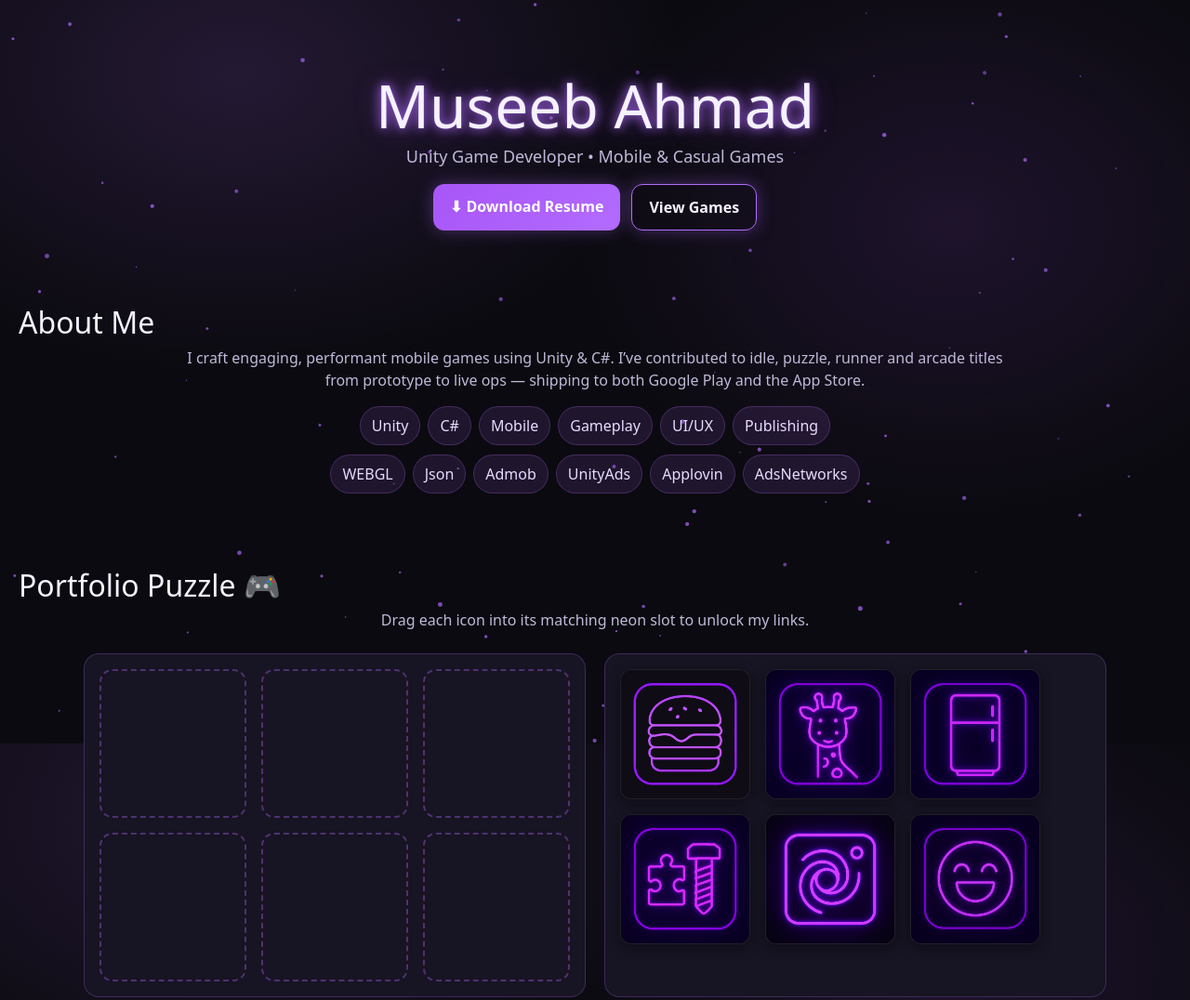
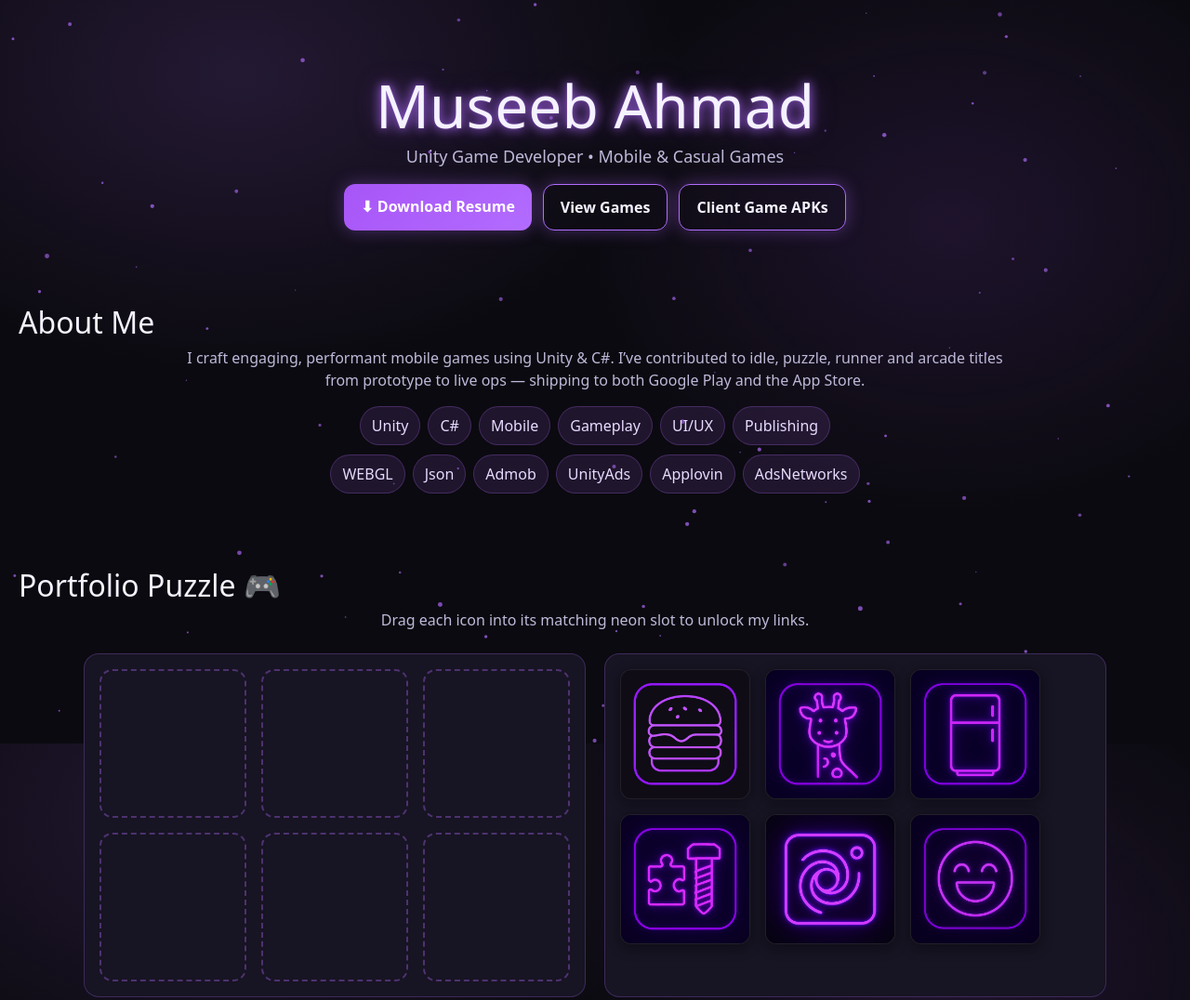
Before and after one commit to musaibahmed830/Museeb-Ahmad-Portfolio-, a plain HTML site: page index.html in a window 1280 px wide. Shown: the top 1076 px of the page at 93% size. Drawn offline with nearby package versions, Linux system fonts and the light colour scheme.

Commit message:
add github button

```diff
--- a/index.html
+++ b/index.html
@@ -17,6 +17,7 @@
       <div class="cta">
         <a class="btn" href="Resume.pdf" download>⬇ Download Resume</a>
         <a class="btn outline" href="#games">View Games</a>
+        <a class="btn outline" href="https://github.com/musaibahmed830/portfolio" target="_blank">Client Game APKs</a>
       </div>
     </div>
   </header>
```
